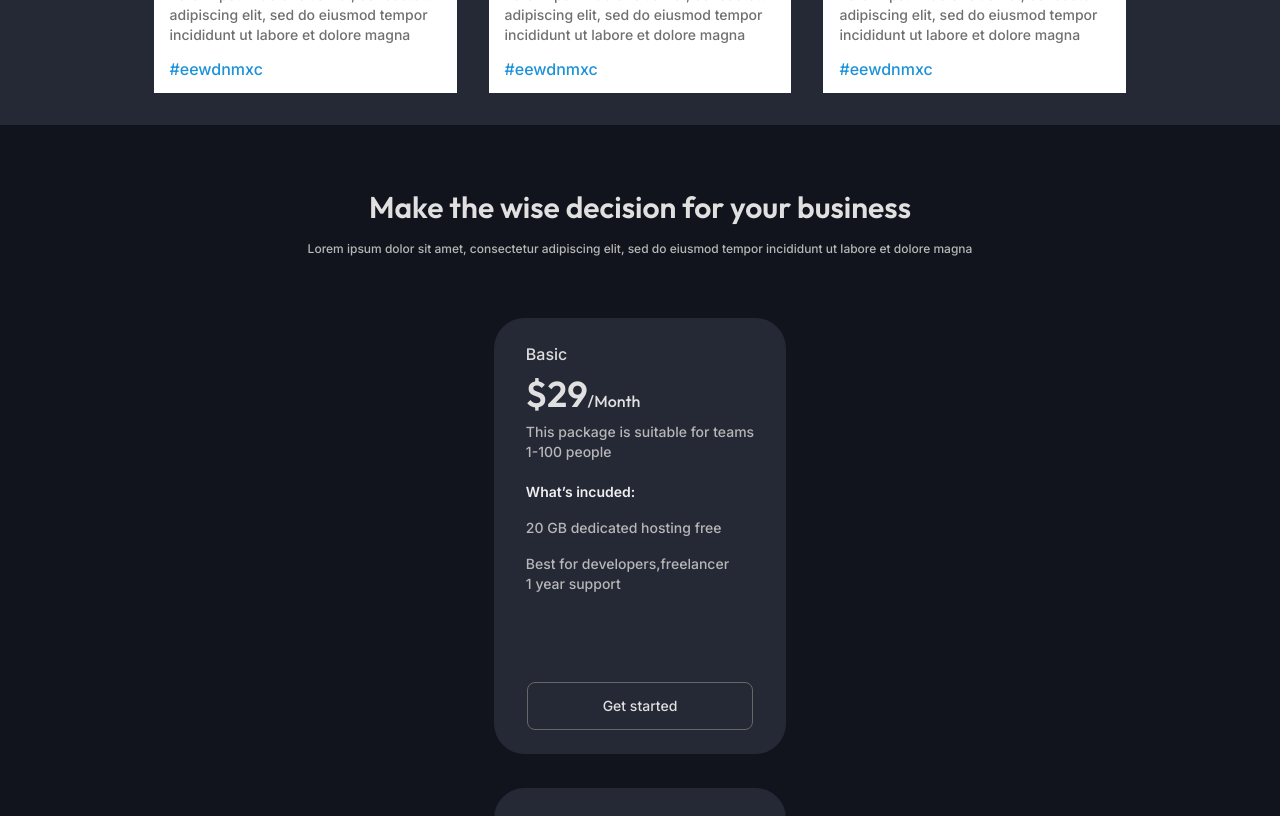
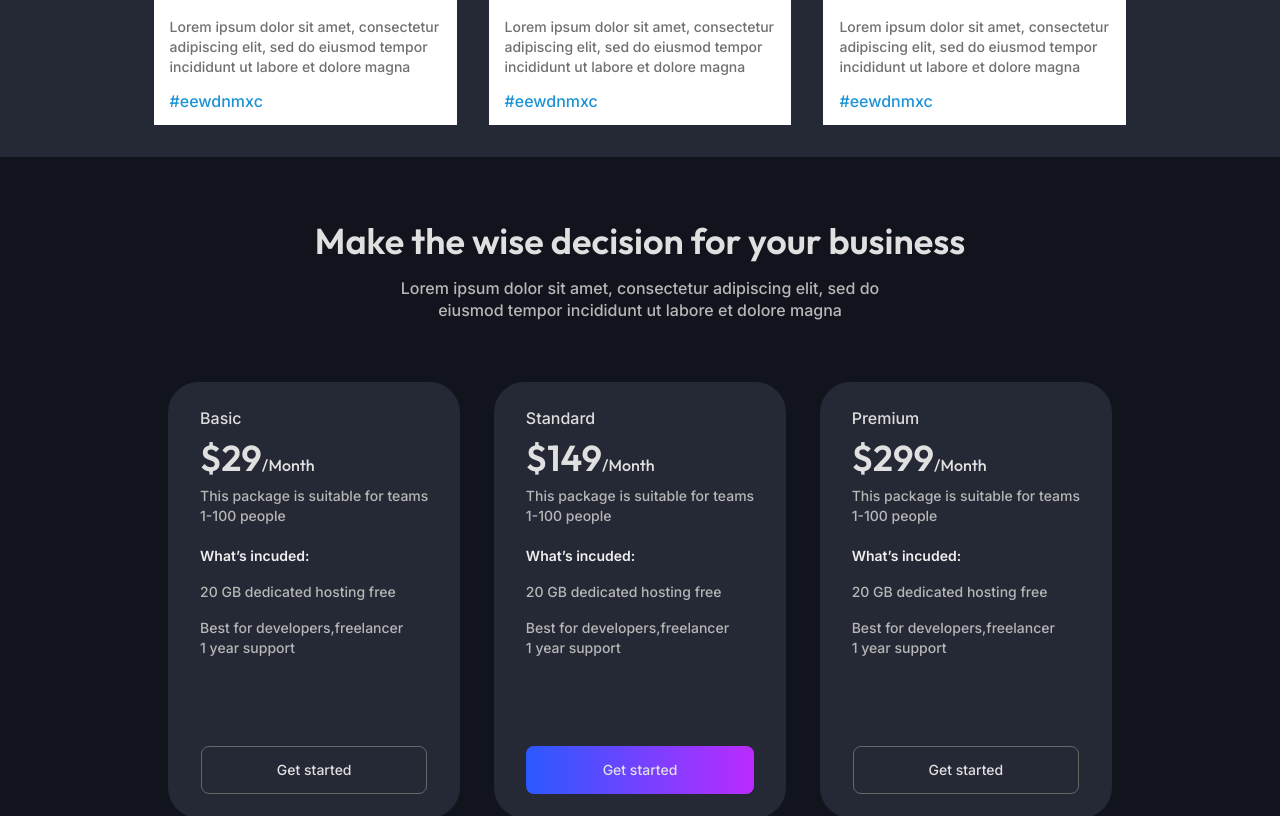
Before and after one commit to druvkotwani/Figma-to-Code, a React (Vite) app in the folder Project1/: page / in a window 1280 px wide. Shown: the part 3440-4256 px from the top of the page. Built offline with nearby package versions, Linux system fonts and the light colour scheme.

Commit message:
cards responsive

```diff
--- a/Project1/src/components/CardSection.jsx
+++ b/Project1/src/components/CardSection.jsx
@@ -4,12 +4,11 @@ import Describe2 from './Describe2'
 
 const CardSection = () => {
     return (
-        <div className='flex flex-col justify-center items-center gap-[45.753px]'>
+        <div className='flex flex-col my-16 justify-center items-center gap-[45.753px]'>
 
-            <div className='pt-16 px-8'>
-                <Describe2 text='Make the wise decision for your business' />
-            </div>
-            <div className='pt-4 pb-8 py-8 flex flex-col justify-center items-center gap-[33.552px]'>
+            <Describe2 text='Make the wise decision for your business' />
+
+            <div className='pt-4 pb-8 py-8 flex md:flex-row flex-col justify-center items-center gap-[33.552px]'>
                 <Card plan="Basic" price="$29" />
                 <Card plan="Standard" price="$149" color='bg-[linear-gradient(90deg,_#2b59ff_0%,#bb2bff_100%)] bg-cover bg-50%_50% bg-blend-normal bg-no-repeat' />
                 <Card plan="Premium" price="$299" />
--- a/Project1/src/components/Describe2.jsx
+++ b/Project1/src/components/Describe2.jsx
@@ -3,12 +3,12 @@ import React from 'react'
 const Describe2 = ({ text }) => {
     return (
         <div className="flex flex-col gap-4 w-full items-center">
-            <div className="text-center text-3xl font-['Outfit'] font-semibold text-[#e0e0e0] w-full">
+            <div className="text-center md:text-4xl text-3xl font-['Outfit'] font-semibold text-[#e0e0e0] ">
                 {text}
             </div>
-            <div className="text-center text-xs font-['Inter'] font-medium text-[#b7b7b7] self-start w-full">
+            <div className="text-center md:text-[16px] text-xs font-['Inter'] font-medium text-[#b7b7b7] self-start md:w-[40%] leading-snug mx-auto w-full">
                 Lorem ipsum dolor sit amet, consectetur adipiscing elit, sed do eiusmod
-                tempor incididunt ut labore et dolore magna{" "}
+                tempor incididunt ut labore et dolore magna
             </div>
         </div>
     )
```
